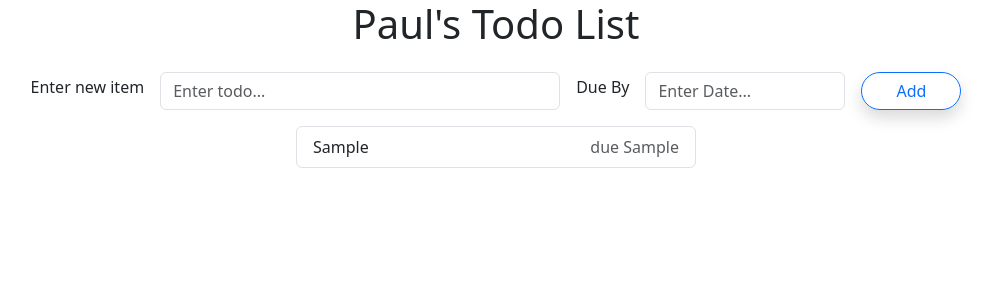
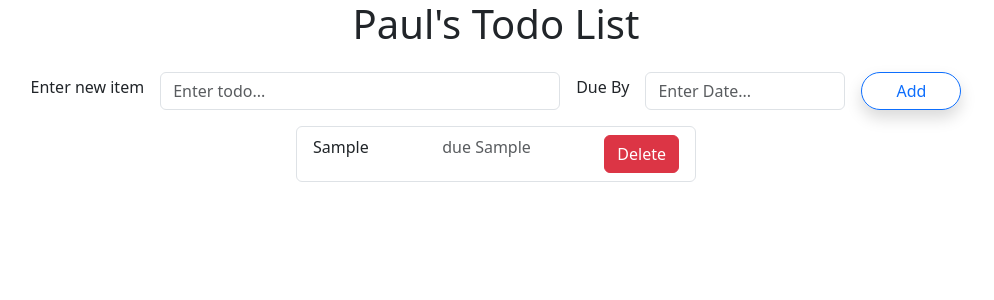
Before and after one commit to paulg44/typescript-weather-app, a React (Create React App) app in the folder my-app/: page /todo in a window 1280 px wide. Both pictures are taken after typing "Sample", "Sample" into the empty fields and a click on the button "Add". Shown: the top 300 px of the page, without its empty margins (144-1138 px from the left). Built offline with nearby package versions, Linux system fonts and the light colour scheme; the HTML template or start-up script is replaced by a standard one.

Commit message:
can now delete item from list

```diff
--- a/my-app/src/TodoApp/TodoDisplay.tsx
+++ b/my-app/src/TodoApp/TodoDisplay.tsx
@@ -41,6 +41,12 @@ function TodoDisplay() {
     setDate("");
   }
 
+  //   Function to delete todo
+  function handleDeleteTodo(newTodo: any) {
+    const removeTodo = addTodo.filter((_, index) => index !== newTodo);
+    setAddTodo(removeTodo);
+  }
+
   return (
     <Container className="d-flex flex-column align-items-center">
       {/* Make Paul's dynamic? */}
@@ -53,7 +59,12 @@ function TodoDisplay() {
         date={date}
         addTodo={addTodo}
       />
-      <TodoList input={input} date={date} addTodo={addTodo} />
+      <TodoList
+        input={input}
+        date={date}
+        addTodo={addTodo}
+        handleDeleteTodo={handleDeleteTodo}
+      />
     </Container>
   );
 }
--- a/my-app/src/TodoApp/TodoSearch.tsx
+++ b/my-app/src/TodoApp/TodoFilter.tsx
@@ -1,4 +1,5 @@
 // Component to search through item list
+import { Container, Form, Button } from "react-bootstrap";
 
 function TodoSearch() {
   return <div></div>;
--- a/my-app/src/TodoApp/TodoList.tsx
+++ b/my-app/src/TodoApp/TodoList.tsx
@@ -1,16 +1,18 @@
 // Component to for list items to render
-import { ListGroup } from "react-bootstrap";
+import { ListGroup, Button } from "react-bootstrap";
+import { MouseEvent } from "react";
 
 type TodoListProps = {
+  handleDeleteTodo: (index: number) => void;
   input: string;
   date: string;
   addTodo: { input: string; date: string }[];
 };
 
-function TodoList({ addTodo }: TodoListProps) {
+function TodoList({ addTodo, handleDeleteTodo }: TodoListProps) {
   return (
     <ListGroup>
-      {addTodo.map((todo) => (
+      {addTodo.map((todo, index) => (
         <ListGroup.Item
           className="d-flex justify-content-between"
           style={{ width: "400px" }}
@@ -18,6 +20,9 @@ function TodoList({ addTodo }: TodoListProps) {
         >
           {todo.input}
           <span className="text-muted">due {todo.date}</span>
+          <Button variant="danger" onClick={() => handleDeleteTodo(index)}>
+            Delete
+          </Button>
         </ListGroup.Item>
       ))}
     </ListGroup>
```
